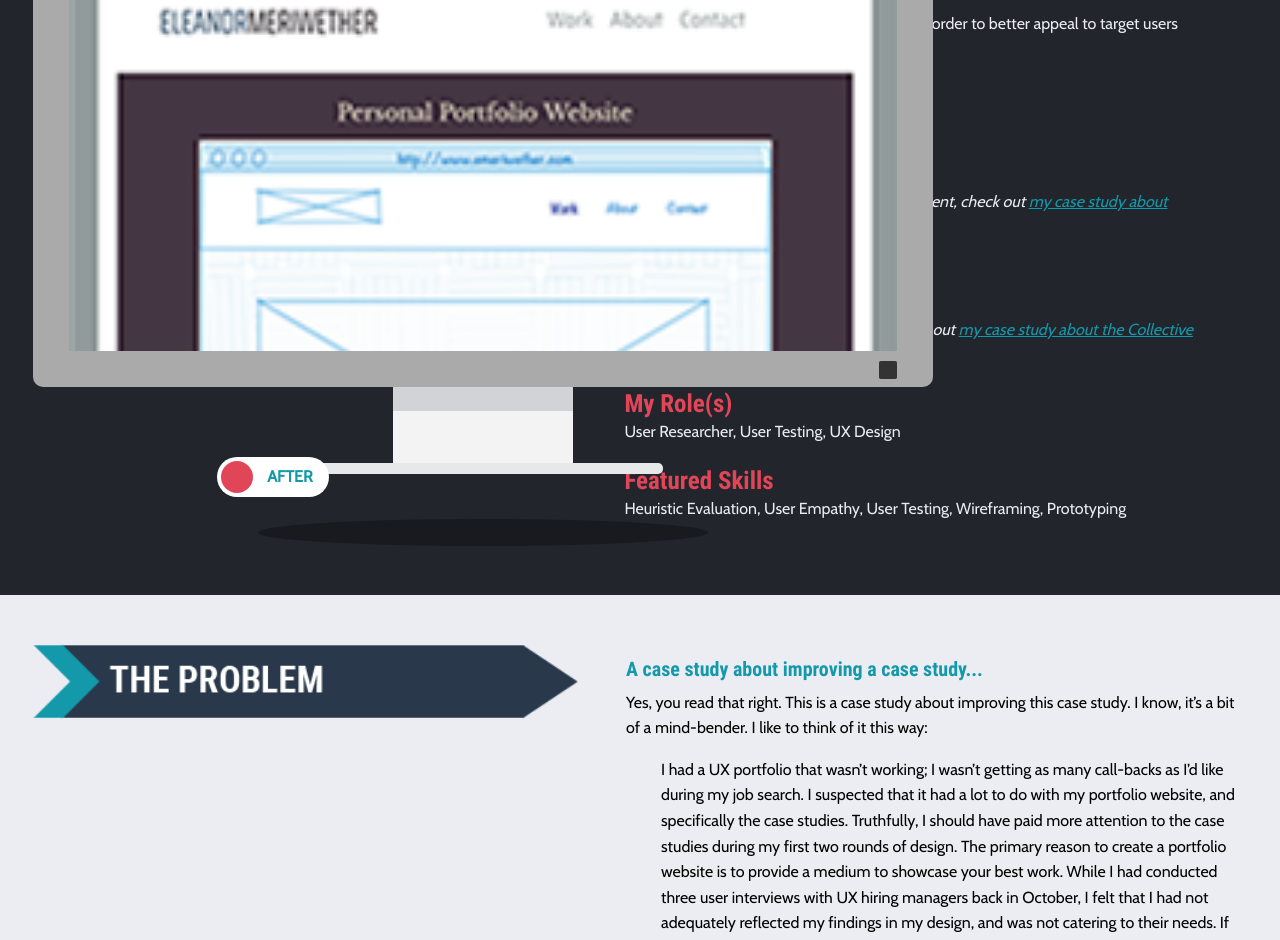
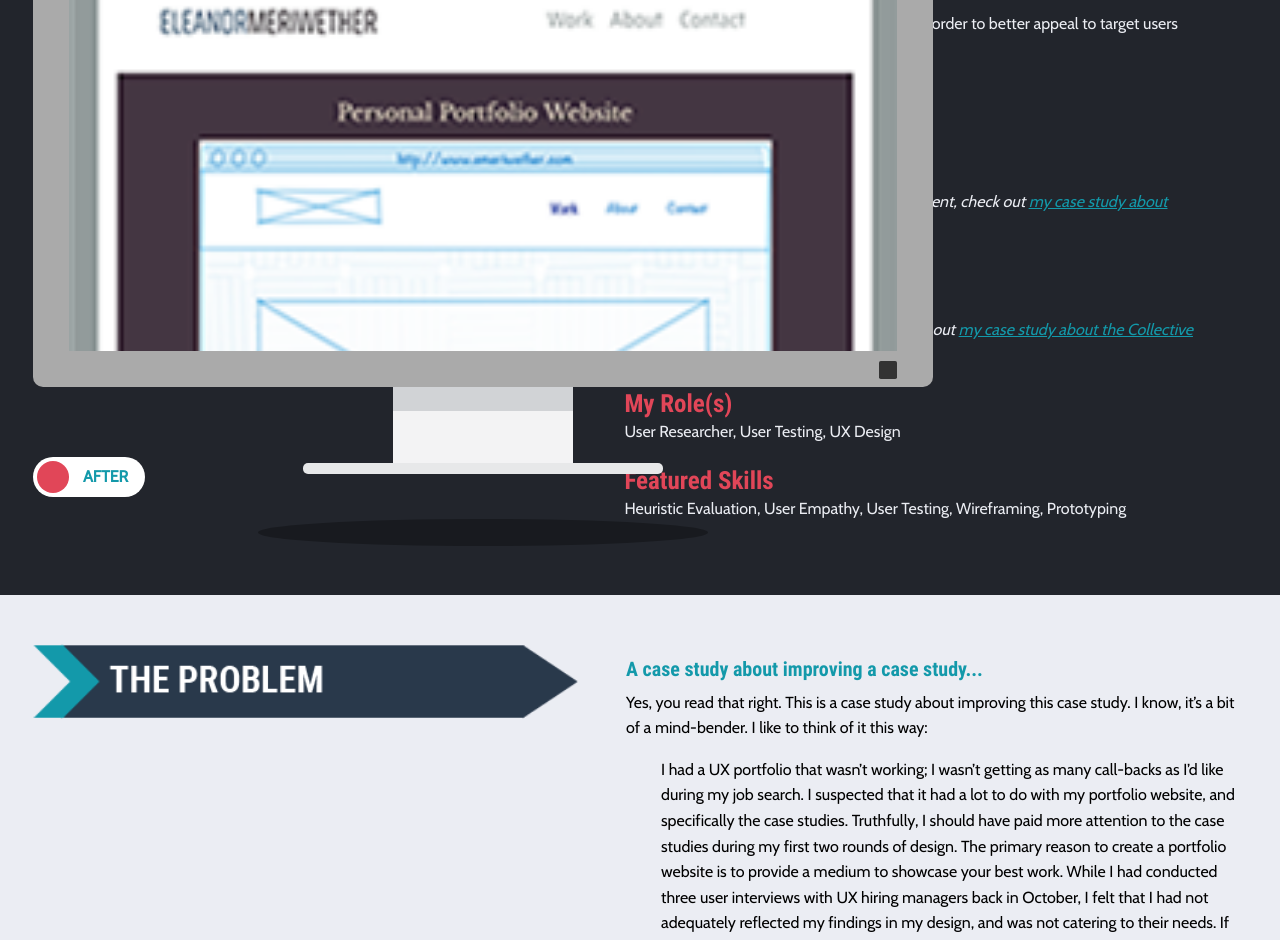
Before and after one commit to emeriwether/emeriwether.github.io, a Jekyll site: the page built from project.html, in a window 1280 px wide. Shown: the part 366-1306 px from the top of the page. Built offline with Jekyll 4.4.1, drawn with Linux system fonts in a browser that asks for light colours.

Commit message:
trying to center toggle

```diff
--- a/project.html
+++ b/project.html
@@ -33,7 +33,7 @@
 
         <!-- HEADER IMAGE -->
         <div class="large-6 cell large-order-1" id="headerImage">
-            <div class="grid-x align-middle">
+            <div class="grid-x align-middle align-center">
 
                 <!-- BEFORE & AFTER IMAGE -->
                 <div class="cell">
@@ -53,8 +53,8 @@
                 </div>
 
                 <!-- TOGGLE -->
-                <div class="small-4 cell"></div>
-                <div class="switch large small-4 cell" id="headerToggle">
+                <div class="small-12 cell"></div>
+                <div class="switch large large-8 medium-8 small-12 cell" id="headerToggle">
                   <input class="switch-input" id="defaultSwitch" type="checkbox" name="defaultSwitch">
                   <label class="switch-paddle" for="defaultSwitch">
                     <span class="show-for-sr"></span>
@@ -62,7 +62,7 @@
                     <span class="switch-inactive" aria-hidden="true">AFTER</span>
                   </label>
                 </div>
-                <div class="small-4 cell"></div>
+                <div class="large-auto cell"></div>
 
 
             </div>
```
